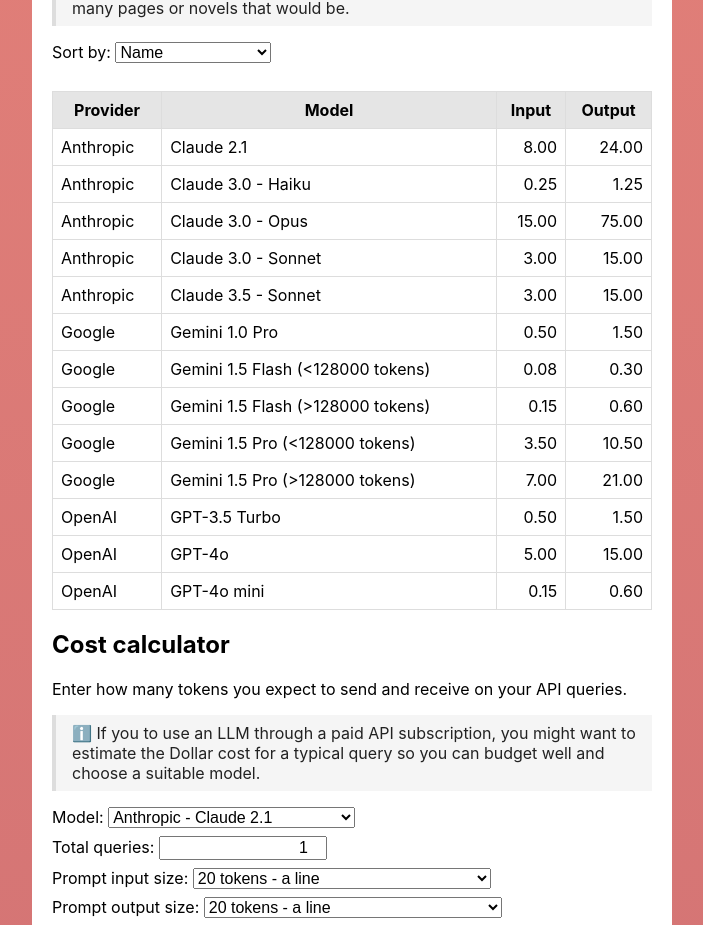
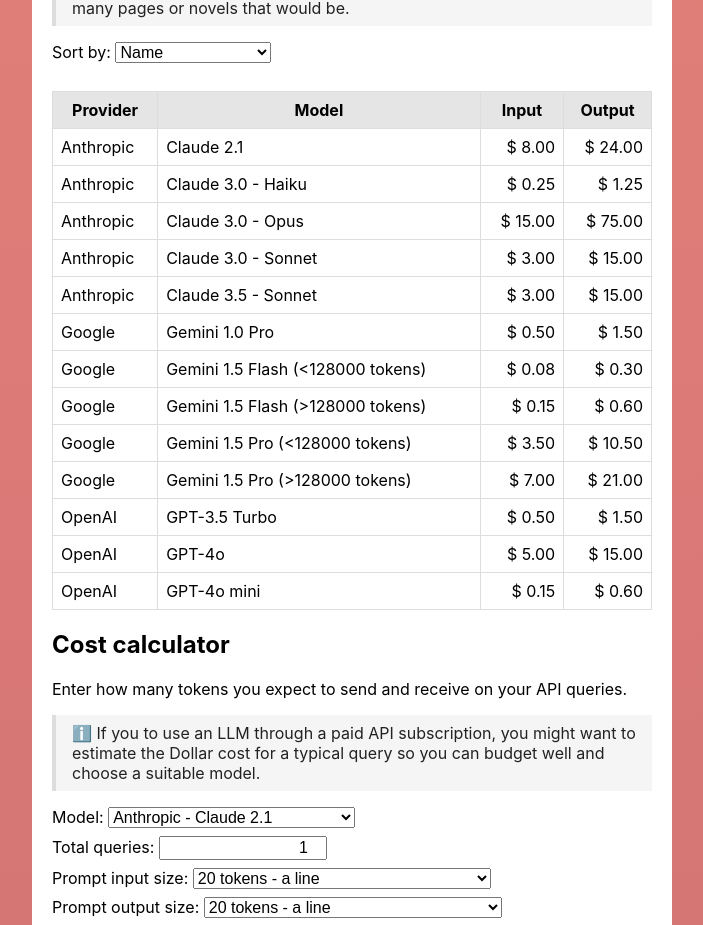
Before and after one commit to MichaelCurrin/token-translator, a React (Create React App) app: page / in a window 1280 px wide. Shown: the part 2514-3439 px from the top of the page, without its empty margins (288-991 px from the left). Built offline with nearby package versions, Linux system fonts and the light colour scheme.

Commit message:
add dollar symbol

```diff
--- a/src/components/Pricing/Table.jsx
+++ b/src/components/Pricing/Table.jsx
@@ -17,13 +17,13 @@ function Table({ models }) {
               {model.modelName} {model.note ? `(${model.note})` : ''}
             </td>
             <td className="align-right">
-              {Number(model.input).toLocaleString(undefined, {
+              $ {Number(model.input).toLocaleString(undefined, {
                 minimumFractionDigits: 2,
                 maximumFractionDigits: 2,
               })}
             </td>
             <td className="align-right">
-              {Number(model.output).toLocaleString(undefined, {
+              $ {Number(model.output).toLocaleString(undefined, {
                 minimumFractionDigits: 2,
                 maximumFractionDigits: 2,
               })}
```
